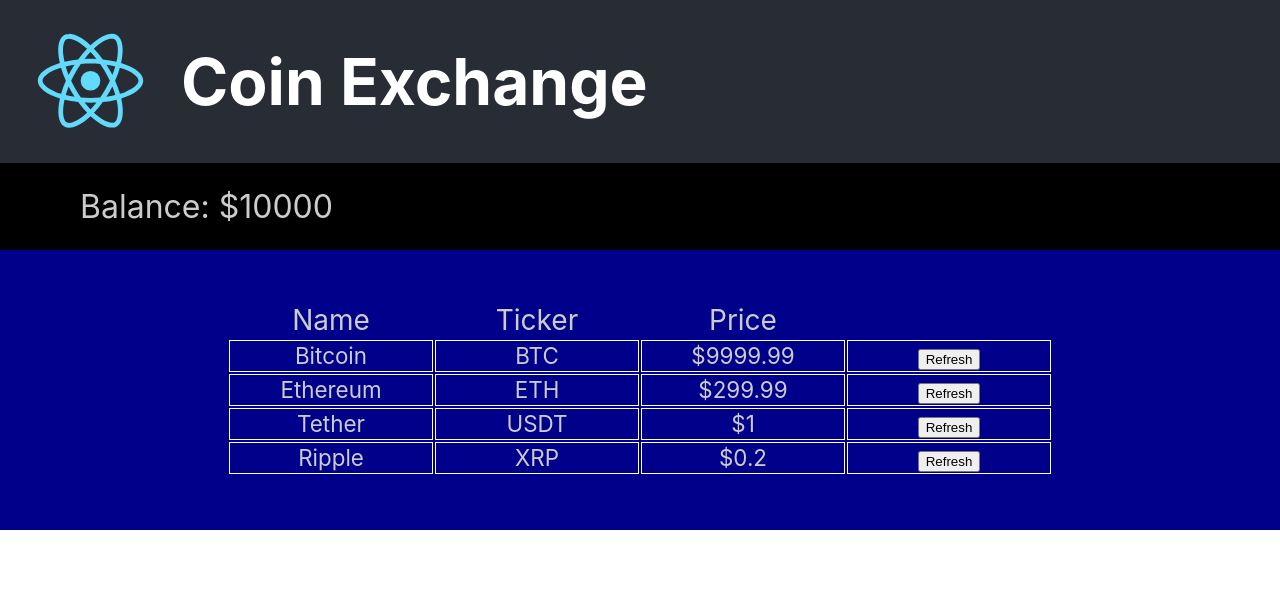
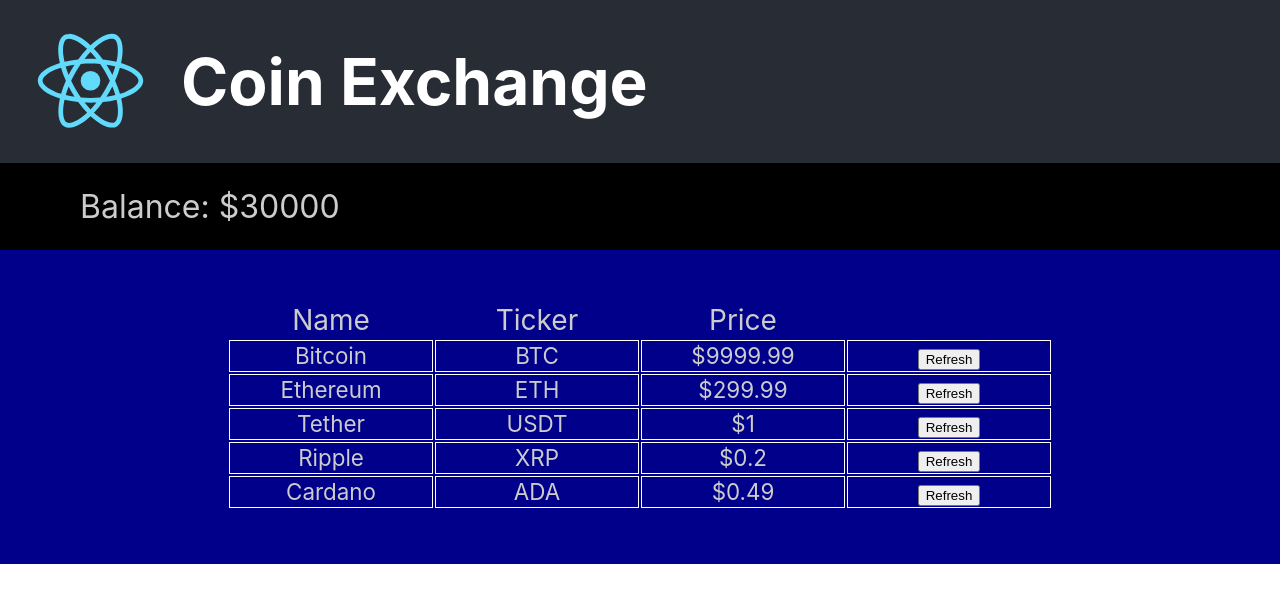
Before and after one commit to bryanvanhaitsma/coin-exchange, a React (Create React App) app: page / in a window 1280 px wide. Shown: the top 602 px of the page. Built offline with nearby package versions, Linux system fonts and the light colour scheme.

Commit message:
rendering lists

```diff
--- a/src/App.js
+++ b/src/App.js
@@ -4,14 +4,49 @@
 import Coin from './components/Coin/Coin';
 import AccountBalance from './components/AccountBalance/AccountBalance'
 
-function App() {
+class App extends React.Component {
+  constructor(props) {
+    super(props);
+    this.state = {
+      balance: 30000,
+      coinData: [
+        {
+          name: 'Bitcoin',
+          ticker: 'BTC',
+          price: 9999.99
+        },
+        {
+          name: 'Ethereum',
+          ticker: 'ETH',
+          price: 299.99
+        },
+        {
+          name: 'Tether',
+          ticker: 'USDT',
+          price: 1
+        },
+        {
+          name: 'Ripple',
+          ticker: 'XRP',
+          price: 0.2
+        },
+        {
+          name: 'Cardano',
+          ticker: 'ADA',
+          price: 0.49
+        },
+      ]
+    }
+  }
+
+  render() {
     return (
       <div className="App">
         <header className="App-header">
           <img src={logo} alt="React Logo" className="App-logo" />
           <h1 className="App-title">Coin Exchange</h1>
         </header>
-      <AccountBalance amount={10000} />
+        <AccountBalance amount={this.state.balance} />
         <table className="coin-table">
           <thead>
             <tr>
@@ -21,14 +56,16 @@
             </tr>
           </thead>
           <tbody>
-          <Coin name="Bitcoin" ticker="BTC" price={9999.99} />
-          <Coin name="Ethereum" ticker="ETH" price={299.99} />
-          <Coin name="Tether" ticker="USDT"price={1.0} />
-          <Coin name="Ripple" ticker="XRP" price={0.2} />
+            {
+              this.state.coinData.map( ({name, ticker, price}) =>
+                <Coin key={ticker} name={name} ticker={ticker} price={price} />
+              )
+            }
           </tbody>
         </table>
       </div>
     );
   }
 
+}
 export default App;
```
Lines whose indentation alone changed are shown as unchanged.
